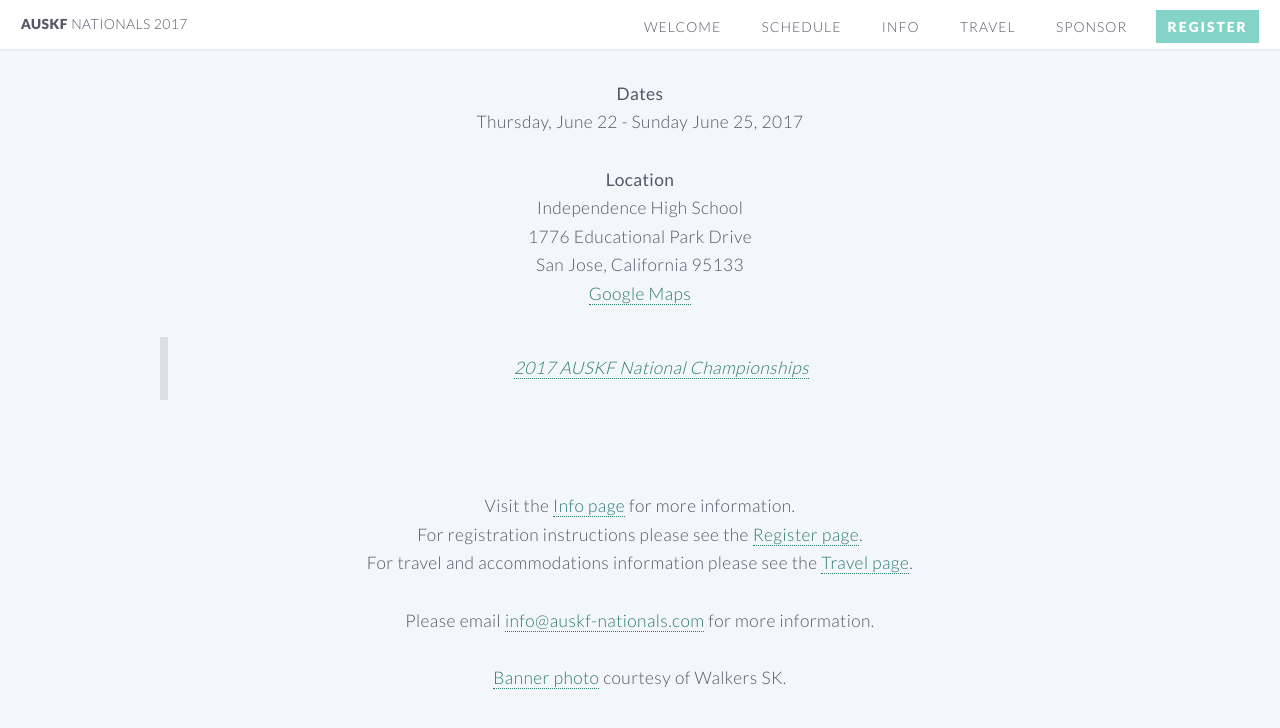
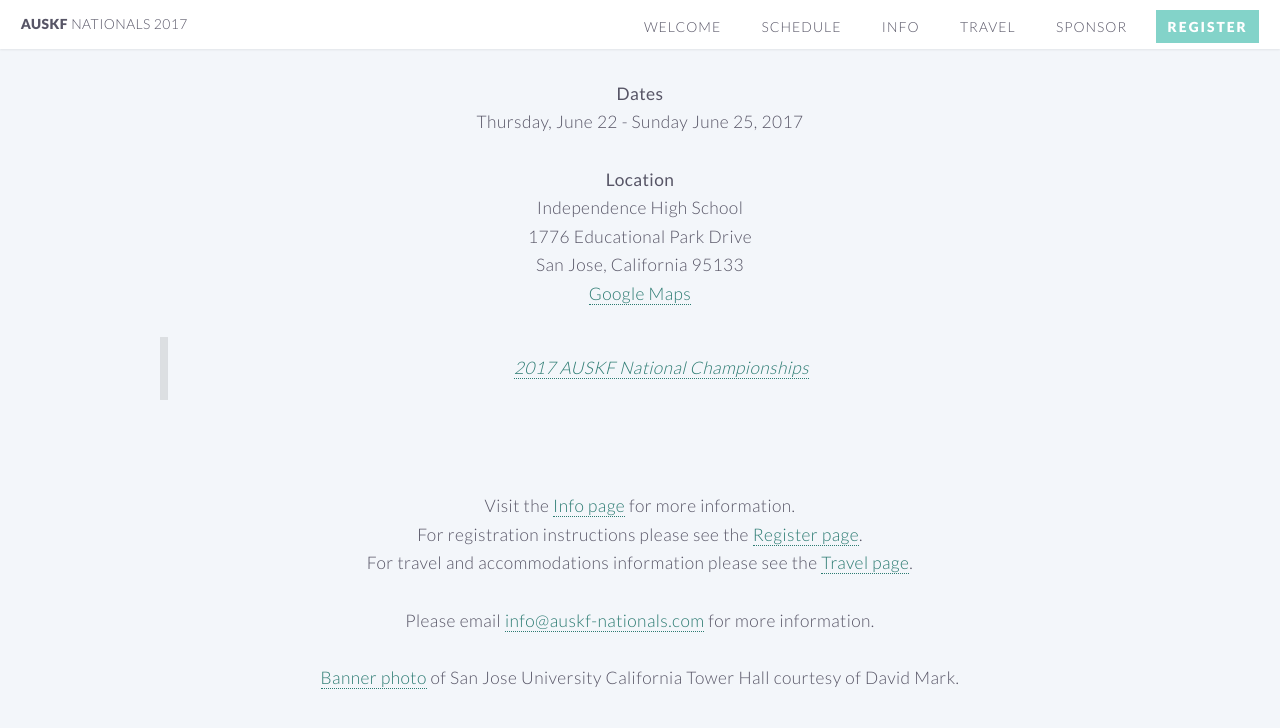
Before and after one commit to auskf-web/auskf-nationals.github.io, a Jekyll site: the page built from index.html, in a window 1280 px wide and 900 px high, scrolled down 596 px. Shown: the top 728 px of the window. Built offline with Jekyll 4.4.1, drawn with Linux system fonts in a browser that asks for light colours.

Commit message:
Update banner image to SJSU
https://pixabay.com/en/san-jose-state-university-california-106865/

```diff
--- a/index.html
+++ b/index.html
@@ -50,7 +50,7 @@ layout: landing-page
 
 		Please email <a href="mailto:info@auskf-nationals.com?Subject=AUSKF%20Nationals%202017" target="_top">info@auskf-nationals.com</a> for more information.<br><br>
 
-		<a href="https://pixabay.com/en/the-golden-gate-bridge-bridge-1956459/" target="blank">Banner photo</a> courtesy of Walkers SK.
+		<a href="https://pixabay.com/en/san-jose-state-university-california-106865/" target="blank">Banner photo</a> of San Jose University California Tower Hall courtesy of David Mark.
 	</header>
 
 </article>
```
Also changed, not shown: images/banner.jpg.
